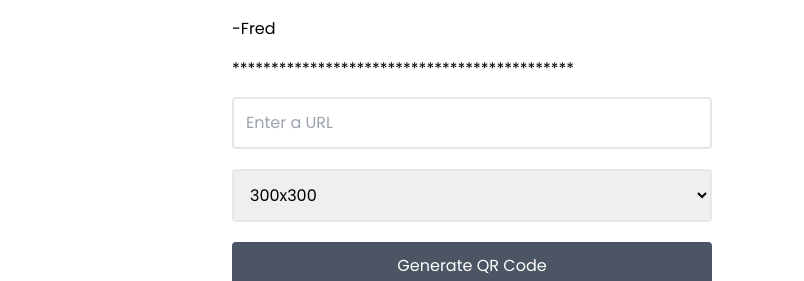
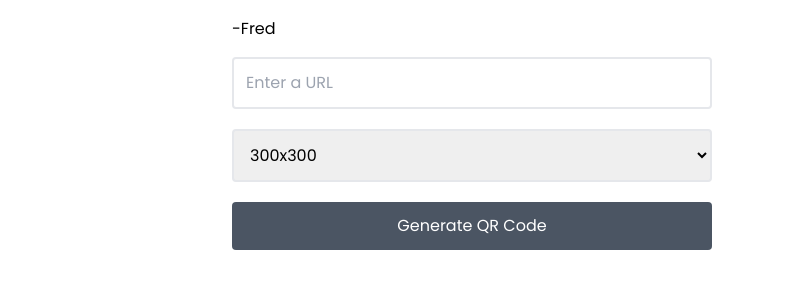
Before and after one commit to fredlee-al/qr-code-generator, a plain HTML site: page index.html in a window 1280 px wide. Shown: the part 183-464 px from the top of the page, 0-804 px from the left. Drawn offline with nearby package versions, Linux system fonts and the light colour scheme.

Commit message:
index.html

```diff
--- a/index.html
+++ b/index.html
@@ -59,7 +59,7 @@
         <div class="w-full md:w-2/3 mr-24">
           <h1 class="text-3xl font-bold mb-5 md:text-4xl"> Enter your URL below!! </h1>
           <p class="mb-4"> -Fred </p>
-          <p> ********************************************</p>
+
 
           <form id="generate-form" class="mt-4">
             <input
```
